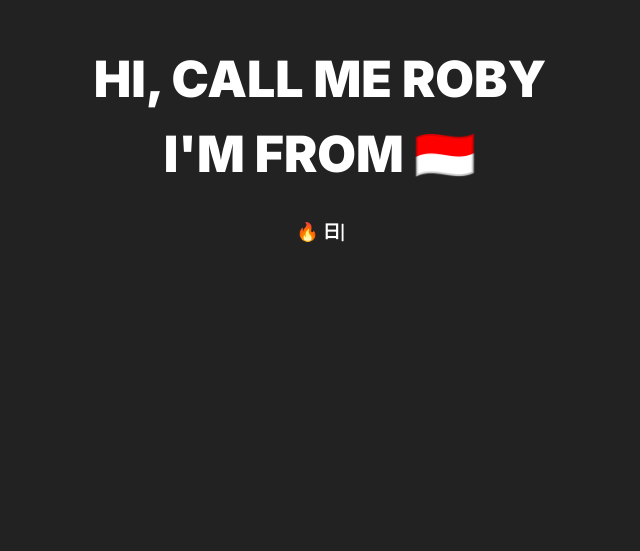
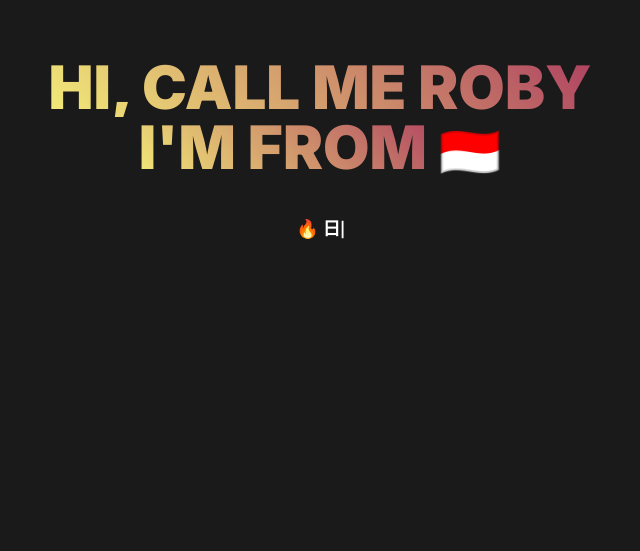
Before and after one commit to RobyCigar/Portfolio, a React (Vite) app: page / in a window 1280 px wide. Shown: the part 249-800 px from the top of the page, without its empty margins (320-960 px from the left). Built offline with nearby package versions, Linux system fonts and the light colour scheme.

Commit message:
chore: add linear gradient

```diff
--- a/src/App.css
+++ b/src/App.css
@@ -19,8 +19,9 @@
 
 :root {
 	--purple: #023772;
-	--dark: #222222;;
+	--dark: #1a1a1a;;
 }
+
 
 /* HTML5 display-role reset for older browsers */
 article, aside, details, figcaption, figure,
--- a/src/components/content.module.css
+++ b/src/components/content.module.css
@@ -51,14 +51,26 @@
 	font-weight: 900;
 	text-transform: uppercase;
 	text-align: center;
-	font-size: 50px;
-	margin-bottom: 25px;
+	font-size: 60px;
 }
 
 .gradient {
-	background-size: 200% auto;
-	text-align: center;
-	color: #FFF;
+  /* Fallback: Set a background color. */
+  background-color: red;
+
+  /* Create the gradient. */
+  background-image: linear-gradient(45deg, #f3ec78, #af4261);
+
+  /* Set the background size and repeat properties. */
+  background-size: 100%;
+  background-repeat: repeat;
+
+  /* Use the text as a mask for the background. */
+  /* This will show the gradient as a text color rather than element bg. */
+  -webkit-background-clip: text;
+  -webkit-text-fill-color: transparent;
+  -moz-background-clip: text;
+  -moz-text-fill-color: transparent;
 }
 
 .flag {
--- a/src/components/projects.module.css
+++ b/src/components/projects.module.css
@@ -85,11 +85,7 @@
 	position: fixed;
 	top: 50%;
 	left: 50%;
-	-webkit-transform: translate(-50%, -50%);
-	   -moz-transform: translate(-50%, -50%);
-	    -ms-transform: translate(-50%, -50%);
-	     -o-transform: translate(-50%, -50%);
-	        transform: translate(-50%, -50%);
+	transform: translate(-50%, -50%);
 	height: 540px;
 	max-width: 600px;
 	width: 90%;
@@ -99,21 +95,16 @@
 	border-radius: 20px;
 	color: #0A0A0A;
 	overflow: auto;
-	animation: pop 0.4s 1;
-	-webkit-transition: all 1s ease-in;
-	   -moz-transition: all 1s ease-in;
-	    -ms-transition: all 1s ease-in;
-	     -o-transition: all 1s ease-in;
-	        transition: all 1s ease-in;
+	animation: pop 0.3s 1;
+	transition: all 1s cubic-bezier(0.16, 1, 0.3, 1);
+}
+
+.modal > * {
+	/* overflow-y: scroll; */
 }
 
 @keyframes pop {
 	from {
-		-webkit-transform: scale(0.7, 0.8);
-		   -moz-transform: scale(0.7, 0.8);
-		    -ms-transform: scale(0.7, 0.8);
-		     -o-transform: scale(0.7, 0.8);
-		        transform: scale(0.7, 0.8);
 		opacity: 0;
 	}
 	to {
@@ -147,19 +138,11 @@
 	cursor: pointer;
 	height: 32px;
 	width: 32px;
-	-webkit-transition: all .15s ease-in;
-	   -moz-transition: all .15s ease-in;
-	    -ms-transition: all .15s ease-in;
-	     -o-transition: all .15s ease-in;
-	        transition: all .15s ease-in;
+	transition: all .15s ease-in;
 }
 
 .close:hover {
-	-webkit-transform: scale(1.4, 1.4);
-	   -moz-transform: scale(1.4, 1.4);
-	    -ms-transform: scale(1.4, 1.4);
-	     -o-transform: scale(1.4, 1.4);
-	        transform: scale(1.4, 1.4);
+	transform: scale(1.4, 1.4);
 }
 
 
```
